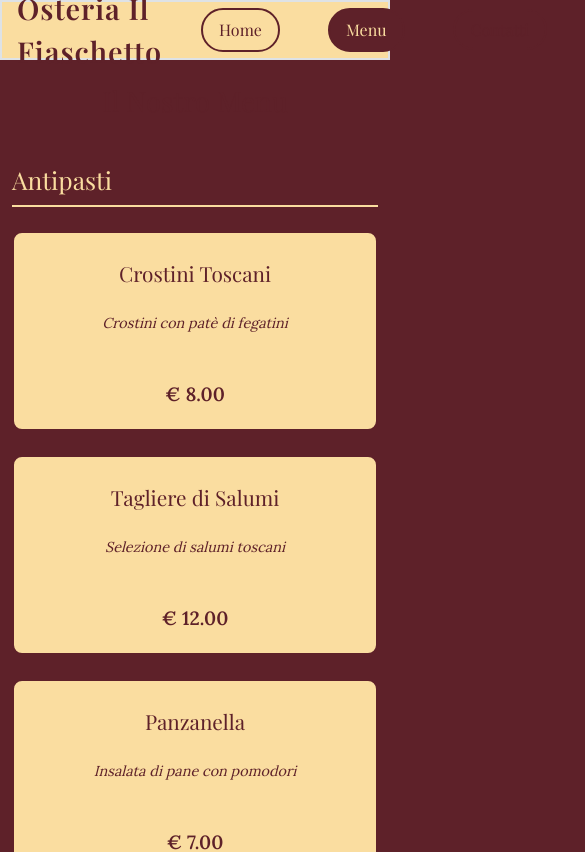
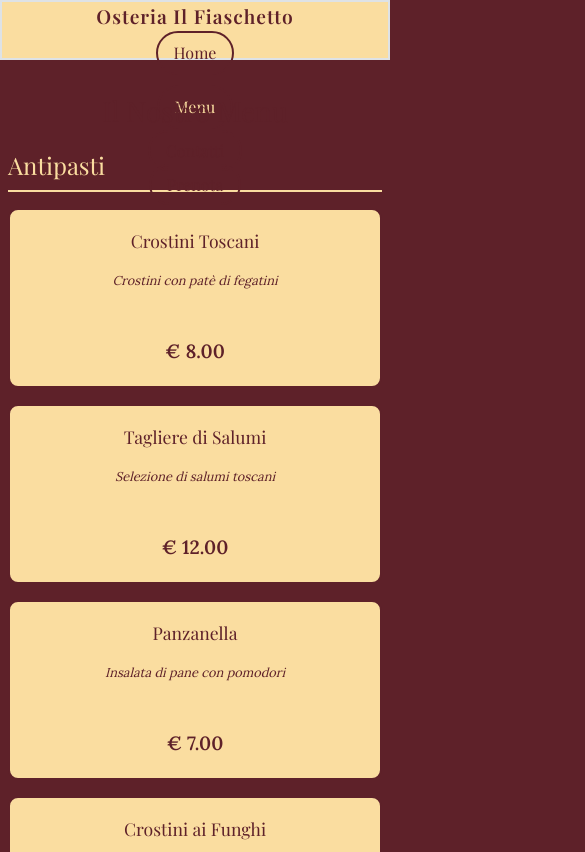
Before and after one commit to MattiaNatella/osteria_il_fiaschetto, a React (Vite) app: page /menu in a window 390 px wide. Shown: the top 852 px of the page, 585 px wide, since content can reach past the window. Built offline with nearby package versions, Linux system fonts and the light colour scheme.

Commit message:
feat: Enhance responsive styles for menu and header; improve layout and spacing

```diff
--- a/src/index.css
+++ b/src/index.css
@@ -168,3 +168,59 @@ div.orario-dove {
     -webkit-box-orient: vertical;
     overflow: hidden;
 }
+
+/* Responsive Styles */
+@media (max-width: 768px) {
+    .logo-nome {
+        font-size: 1.2rem;
+    }
+
+    #header-top {
+        flex-direction: column;
+        height: auto;
+        padding: 10px;
+    }
+
+    #header-top ul {
+        flex-direction: column;
+        gap: 10px;
+        margin-top: 10px;
+    }
+
+    .menu-card {
+        height: auto;
+        min-height: 180px;
+    }
+
+    .menu-title {
+        font-size: 1.5rem;
+    }
+
+    .menu-card h3 {
+        font-size: 1.1rem;
+        height: auto;
+    }
+
+    .menu-card .description {
+        font-size: 0.8rem;
+        -webkit-line-clamp: 2;
+    }
+
+    .card-header {
+        font-size: 1.5rem;
+    }
+
+    .card-text {
+        font-size: 1rem;
+    }
+}
+
+@media (max-width: 576px) {
+    .container {
+        padding: 10px;
+    }
+
+    .menu-section {
+        margin-bottom: 2rem;
+    }
+}
--- a/src/pages/Menu.jsx
+++ b/src/pages/Menu.jsx
@@ -10,12 +10,12 @@ const MenuCard = ({ nome, desc, prezzo }) => (
 );
 
 const Menu = () => (
-    <div className='container mt-4'>
-        <h1 className='text-center mb-5'>Il Nostro Menu</h1>
+    <div className='container mt-4 px-2 px-sm-3 px-md-4'>
+        <h1 className='text-center mb-4 mb-md-5'>Il Nostro Menu</h1>
         {menuCategories.map(category => (
-            <div key={category} className="menu-section mb-5">
-                <h2 className='menu-title mb-4'>{category.charAt(0).toUpperCase() + category.slice(1)}</h2>
-                <div className="row row-cols-1 row-cols-md-4 g-4">
+            <div key={category} className="menu-section mb-4 mb-md-5">
+                <h2 className='menu-title mb-3 mb-md-4'>{category.charAt(0).toUpperCase() + category.slice(1)}</h2>
+                <div className="row row-cols-1 row-cols-sm-2 row-cols-md-3 row-cols-lg-4 g-3 g-md-4">
                     {menuData[category].map(piatto => (
                         <div className="col" key={piatto.id}>
                             <MenuCard {...piatto} />
```
